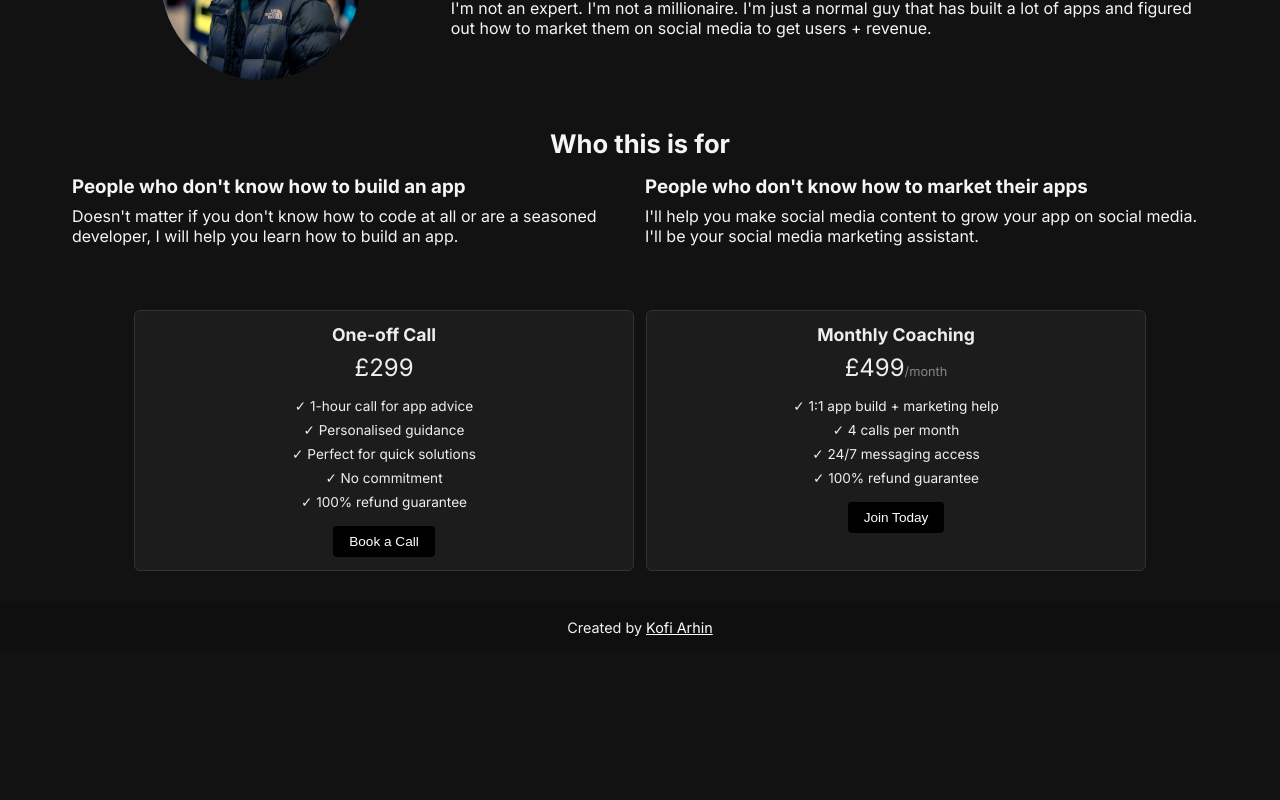
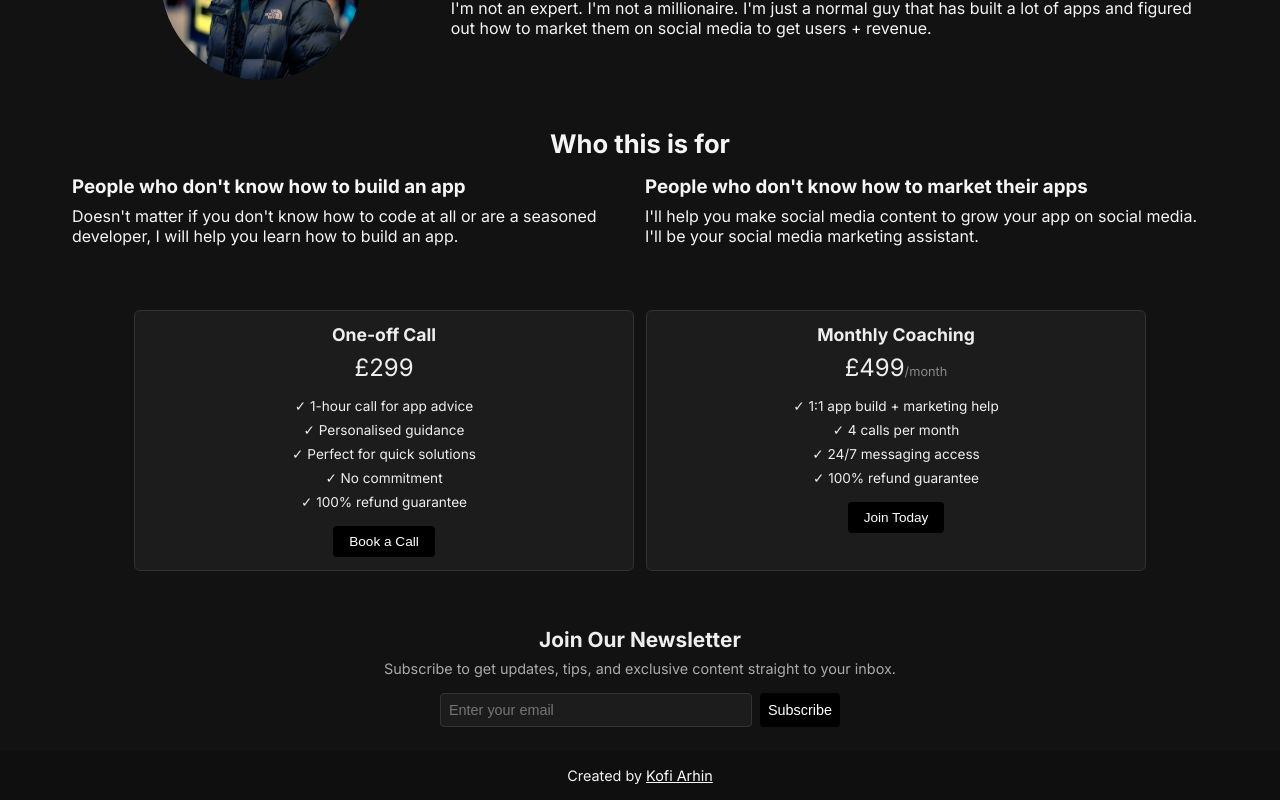
Before and after one commit to kofiarhin/devkofi, a React (Vite) app in the folder client/: page / in a window 1280 px wide. Shown: the part 701-1501 px from the top of the page. Before the commit the page ends 1353 px from the top, so only its background shows below. Built offline with nearby package versions, Linux system fonts and the light colour scheme.

Commit message:
added newsletter sectiona to frontend

```diff
--- a/client/src/Pages/Home/Home.jsx
+++ b/client/src/Pages/Home/Home.jsx
@@ -3,6 +3,7 @@ import About from "../../components/About/About";
 import Audience from "../../components/Audience/Audience";
 import Services from "../../components/Services/Services";
 import Pricing from "../../components/Pricing/Pricing";
+import Newsletter from "../../components/Newsletter/Newsletter";
 const Home = () => {
   return (
     <div className="container">
@@ -11,6 +12,7 @@ const Home = () => {
       <About />
       <Audience />
       <Pricing />
+      <Newsletter />
     </div>
   );
 };
--- /dev/null
+++ b/client/src/components/Newsletter/Newsletter.jsx
@@ -0,0 +1,20 @@
+// src/components/Newsletter.jsx
+import "./newsletter.styles.scss";
+
+const Newsletter = () => {
+  return (
+    <section className="newsletter">
+      <h2>Join Our Newsletter</h2>
+      <p>
+        Subscribe to get updates, tips, and exclusive content straight to your
+        inbox.
+      </p>
+      <form className="newsletter-form">
+        <input type="email" placeholder="Enter your email" required />
+        <button type="submit">Subscribe</button>
+      </form>
+    </section>
+  );
+};
+
+export default Newsletter;
--- /dev/null
+++ b/client/src/components/Newsletter/newsletter.styles.scss
@@ -0,0 +1,69 @@
+/* src/styles/newsletter.styles.scss */
+.newsletter {
+  text-align: center;
+  padding: 1.5rem;
+  background: #121212;
+  color: #eee;
+}
+
+.newsletter h2 {
+  font-size: 1.3rem;
+  margin-bottom: 0.5rem;
+}
+
+.newsletter p {
+  font-size: 0.9rem;
+  margin-bottom: 1rem;
+  color: #aaa;
+}
+
+.newsletter-form {
+  display: flex;
+  flex-direction: column;
+  gap: 0.5rem;
+  max-width: 400px;
+  margin: 0 auto;
+}
+
+.newsletter-form input {
+  padding: 0.5rem;
+  border: 1px solid #333;
+  border-radius: 4px;
+  background: #1c1c1c;
+  color: #eee;
+  font-size: 0.9rem;
+}
+
+.newsletter-form input:focus {
+  outline: none;
+  border-color: #555;
+}
+
+.newsletter-form button {
+  background: #000;
+  color: #fff;
+  border: none;
+  padding: 0.5rem;
+  border-radius: 4px;
+  font-size: 0.9rem;
+  cursor: pointer;
+  transition: background 0.3s ease;
+
+  &:hover {
+    background: #333;
+  }
+}
+
+@media (min-width: 600px) {
+  .newsletter-form {
+    flex-direction: row;
+  }
+
+  .newsletter-form input {
+    flex: 1;
+  }
+
+  .newsletter-form button {
+    width: auto;
+  }
+}
```
